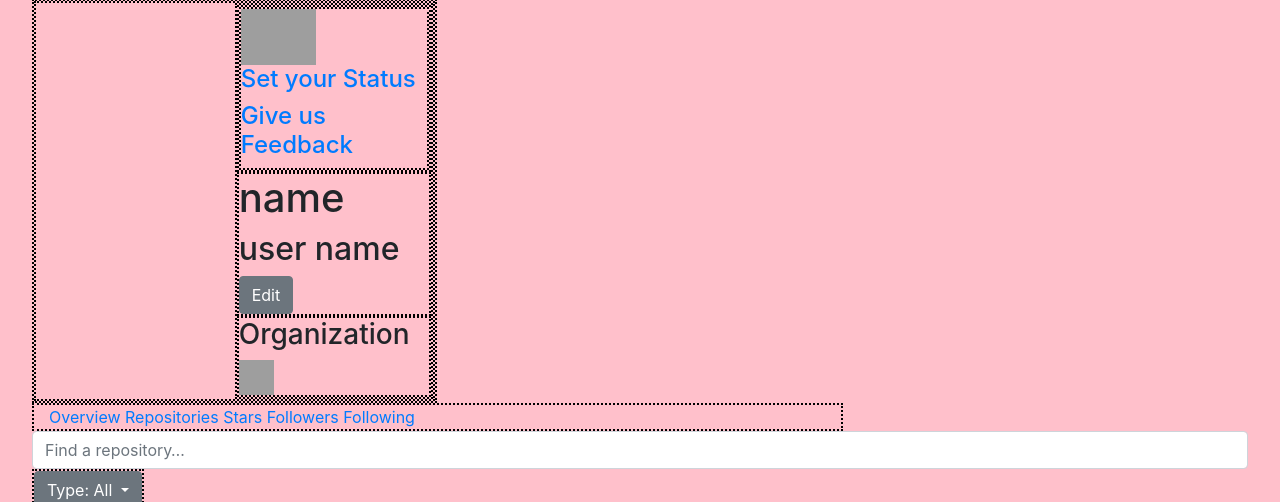
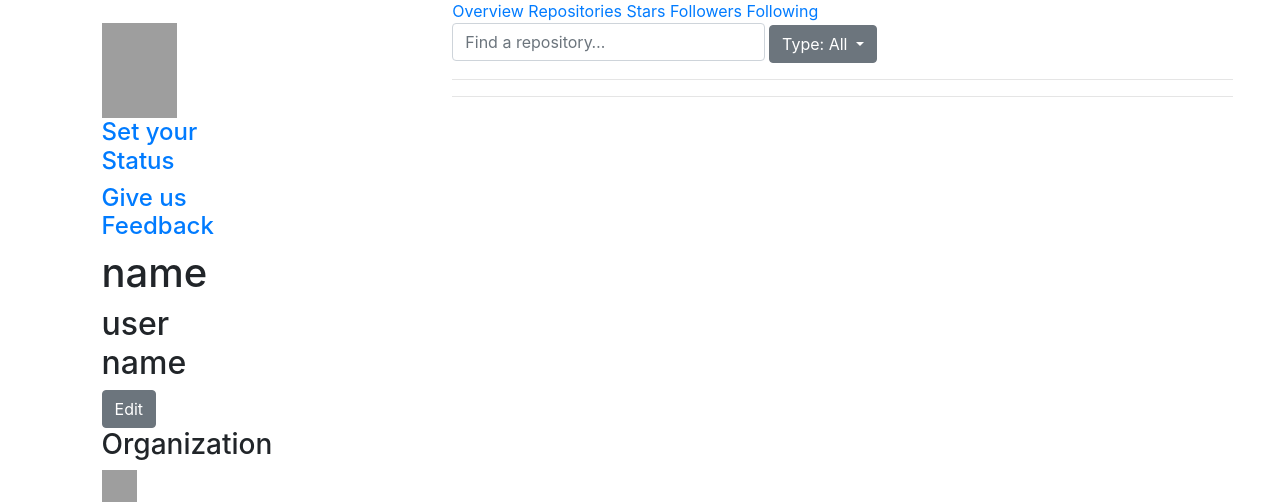
Before and after one commit to ChristinaDRoberts/recreate_gith, a Flask app: page /followers/ in a window 1280 px wide. Shown: the part 693-1195 px from the top of the page. Run offline with Flask 2, Linux system fonts and the light colour scheme; data that the repository does not hold is empty; some libraries are stand-ins or nearby versions; grey boxes are pictures that could not be loaded.

Commit message:
adding repos content

```diff
--- a/static/styles.css
+++ b/static/styles.css
@@ -22,11 +22,11 @@ li{
 div{
     display: inline-block;
     /*width:20%;*/
-    border: 2px dotted black;
+    /*border: 2px dotted black;*/
 }
 
 body{
-    background-color: pink;
+    background-color: fff;
     width: 95%;
     margin: 0 auto;
 }
@@ -64,3 +64,17 @@ body{
     margin-right: 0;
     padding-left:0;
 }
+
+#your-repos-filter{
+    width: 40%;
+    display: inline-block;
+}
+
+.repos-link{
+
+}
+
+.col-md-8{
+    margin-left:0;
+    float:right;
+}
--- a/templates/base.html
+++ b/templates/base.html
@@ -84,15 +84,15 @@
 
          </header>
 
-    <section class="whole-12-col"
-       <div class="row">
+
+       <div class="container-lg clearfix px-3 mt-4">
             <div class="col-md-4 far-left-column">
                 <div class="row">
                    <div class="col-md-6">
                        <div class="row">
                             <div class="picture-block">
                                 <img src="https://avatars3.githubusercontent.com/u/45241134?s=40&amp;v=4"
-                                     alt="avatar_url picture" heght="95px" width="75px">
+                                     alt="avatar_url picture" height="95px" width="75px">
                                 <a href="#"><h4>Set your Status</h4></a>
                                 <a href="#"><h4>Give us Feedback</h4></a>
                             </div>
@@ -115,7 +115,9 @@
             </div>
        </div>
 
-        <div class="col-md-8"
+
+
+        <div class="col-md-8 d-inlineblock">
              <div class="topnav">
                <a href="#" class="active">Overview</a>
                <a href="#">Repositories</a>
@@ -143,12 +145,10 @@
                     </div>
                 </nav>
 
-
-        <!--<hr/>-->
-        <!--list of repositories here-->
-           <!--&lt;!&ndash;<a href="#" class="btn btn-info btn-lg"><span class="glyphicon glyphicon-star"></span> Star</a>&ndash;&gt;-->
-           <!--&lt;!&ndash;link for button with star for repos&ndash;&gt;-->
-        <!--<hr/>-->
+            <hr/>
+            {% block content %} {% endblock %}
+            <hr/>
+        </div>
 
 
         <section class="container">
@@ -187,5 +187,3 @@
 </body>
 
 </html>
-
-{#xmlns="http://www.w3.org/1999/html"#}
```
Also changed, not shown: templates/index.html (+6 -8 lines). Lines whose indentation alone changed are shown as unchanged.
